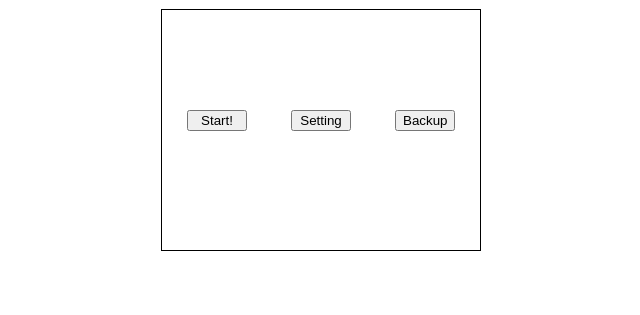
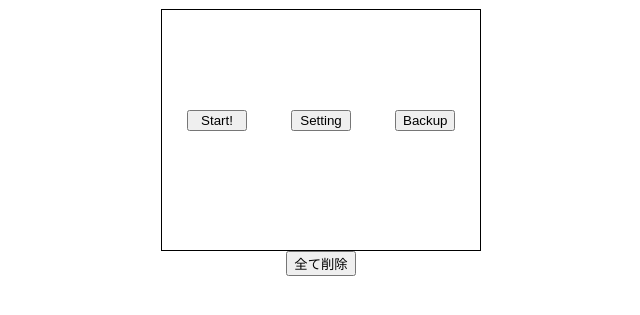
Before and after one commit to Shiratama1529/EwordsMemo, a plain HTML site: page index.html in a window 1280 px wide. Shown: the part 213-528 px from the top of the page, without its empty margins (319-959 px from the left). Drawn offline with nearby package versions, Linux system fonts and the light colour scheme.

Commit message:
Update index.html

```diff
--- a/index.html
+++ b/index.html
@@ -55,6 +55,7 @@
             <button id="button-back">戻る</button>
             <button id="button-next">次へ</button>
             <div id="comment-list-word">追加された単語</div>
+            <button id="button-all-delete">全て削除</button>
             <ul id="list-word"></ul>
             <div id="comment-list-forget-word">間違えた問題</div>
             <ul id="list-forget-word"></ul>
```
